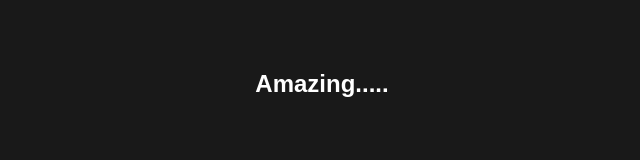
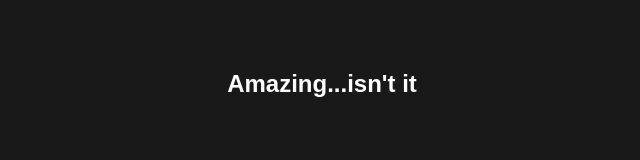
Before and after one commit to coreywh151/my-first-repo, a plain HTML site: page index.html in a window 1280 px wide. Shown: the top 160 px of the page, without its empty margins (318-958 px from the left). Drawn offline with Linux system fonts and the light colour scheme.

Commit message:
updated header

```diff
--- a/index.html
+++ b/index.html
@@ -8,7 +8,7 @@
 </head>
 <body>
  <div>
-  <h2>Amazing.....</h2>
+  <h2>Amazing...isn't it</h2>
   <ul>
     <li></li>
     <li></li>
```
